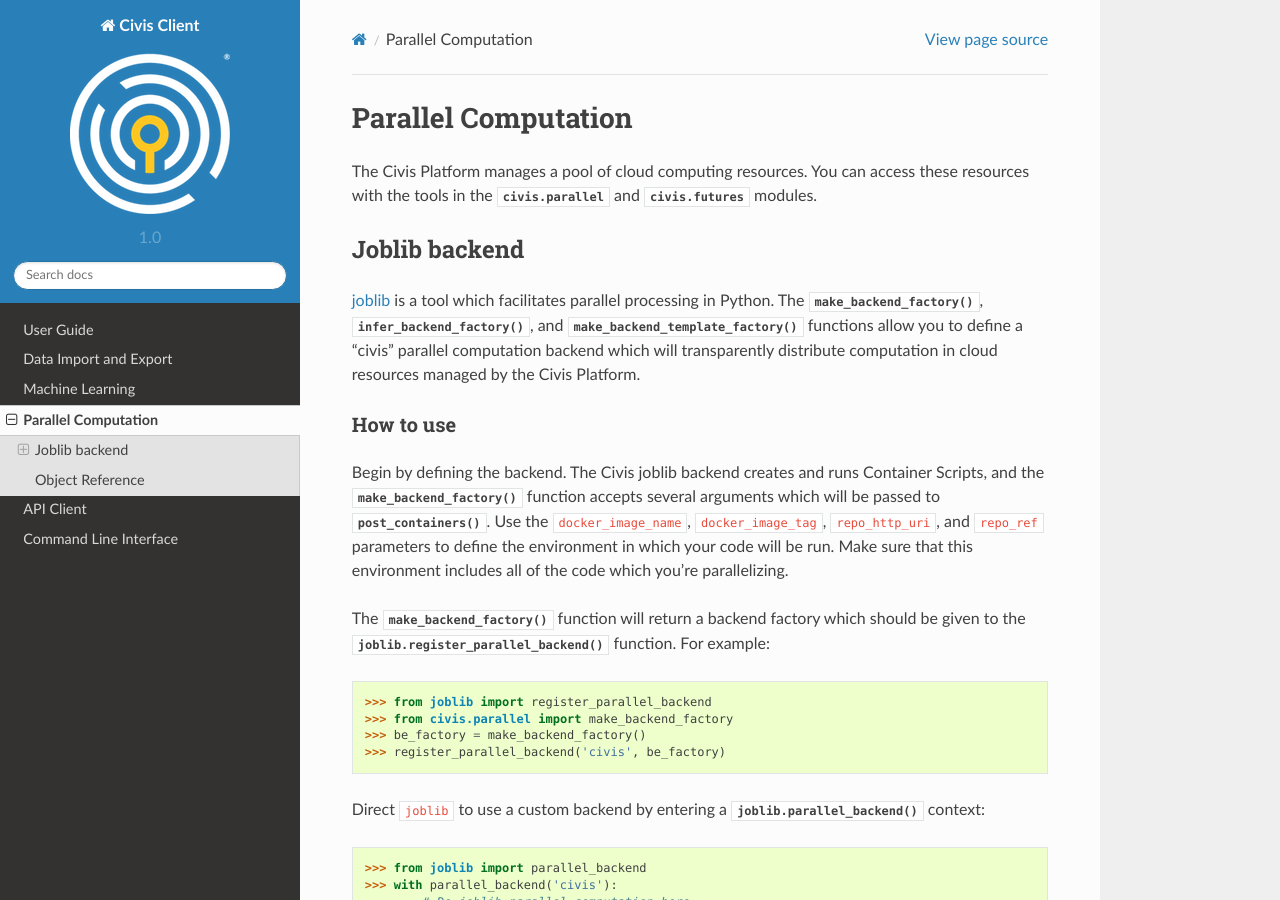
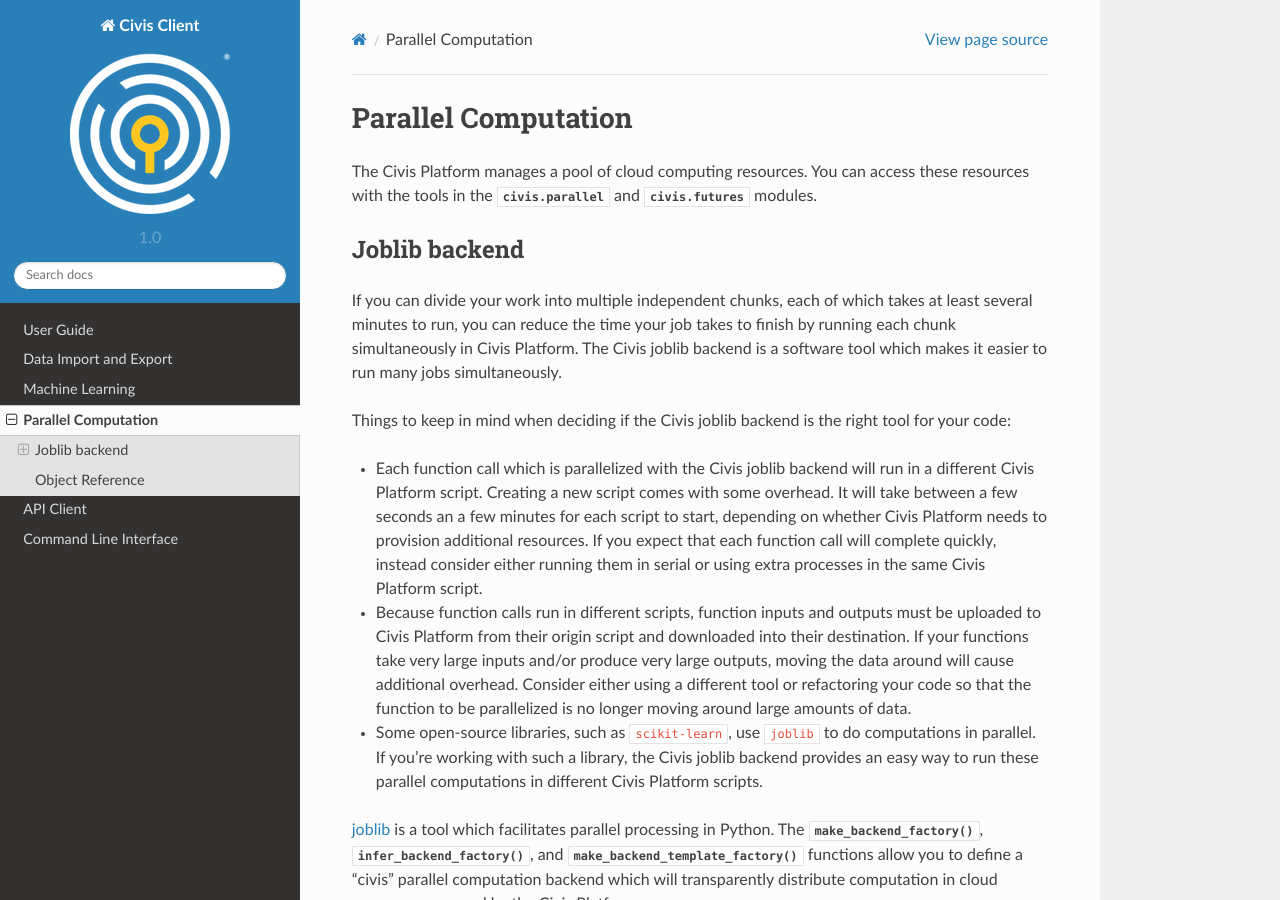
Before and after one commit to civisanalytics/civis-python, a Sphinx documentation site: the page built from docs/source/parallel.rst, in a window 1280 px wide and 900 px high. Built offline with Sphinx 7.4.7 and the Read the Docs theme 2.0.0, drawn with Linux system fonts in a browser that asks for light colours.

Commit message:
DOC Add use case to parallel doc page (#166)
The documentation on the Civis joblib backend assumed that users were already familiar with `joblib` and embarrasingly parallel computation, but not everyone is. Talk about the use case for the Civis joblib backend so that users can decide if this tool is useful for them or not.

```diff
--- a/docs/source/parallel.rst
+++ b/docs/source/parallel.rst
@@ -8,6 +8,31 @@
 
 Joblib backend
 ==============
+If you can divide your work into multiple independent chunks, each of which takes
+at least several minutes to run, you can reduce the time your job takes to finish
+by running each chunk simultaneously in Civis Platform. The Civis joblib
+backend is a software tool which makes it easier to run many jobs simultaneously.
+
+Things to keep in mind when deciding if the Civis joblib backend is the right
+tool for your code:
+
+- Each function call which is parallelized with the Civis joblib backend will run
+  in a different Civis Platform script. Creating a new script comes with some overhead.
+  It will take between a few seconds an a few minutes for each script to start,
+  depending on whether Civis Platform needs to provision additional resources.
+  If you expect that each function call will complete quickly, instead consider either
+  running them in serial or using extra processes in the same Civis Platform script.
+- Because function calls run in different scripts, function inputs and outputs
+  must be uploaded to Civis Platform from their origin script and downloaded into
+  their destination. If your functions take very large inputs and/or produce very
+  large outputs, moving the data around will cause additional overhead.
+  Consider either using a different tool or refactoring your code so that
+  the function to be parallelized is no longer moving around large amounts of data.
+- Some open-source libraries, such as ``scikit-learn``, use ``joblib`` to do
+  computations in parallel. If you're working with such a library, the Civis
+  joblib backend provides an easy way to run these parallel computations in
+  different Civis Platform scripts.
+
 `joblib <https://pythonhosted.org/joblib/index.html>`_ is a tool which facilitates
 parallel processing in Python. The :func:`~civis.parallel.make_backend_factory`,
 :func:`~civis.parallel.infer_backend_factory`, and
```
Also changed, not shown: CHANGELOG.md (+1 -0 lines).
